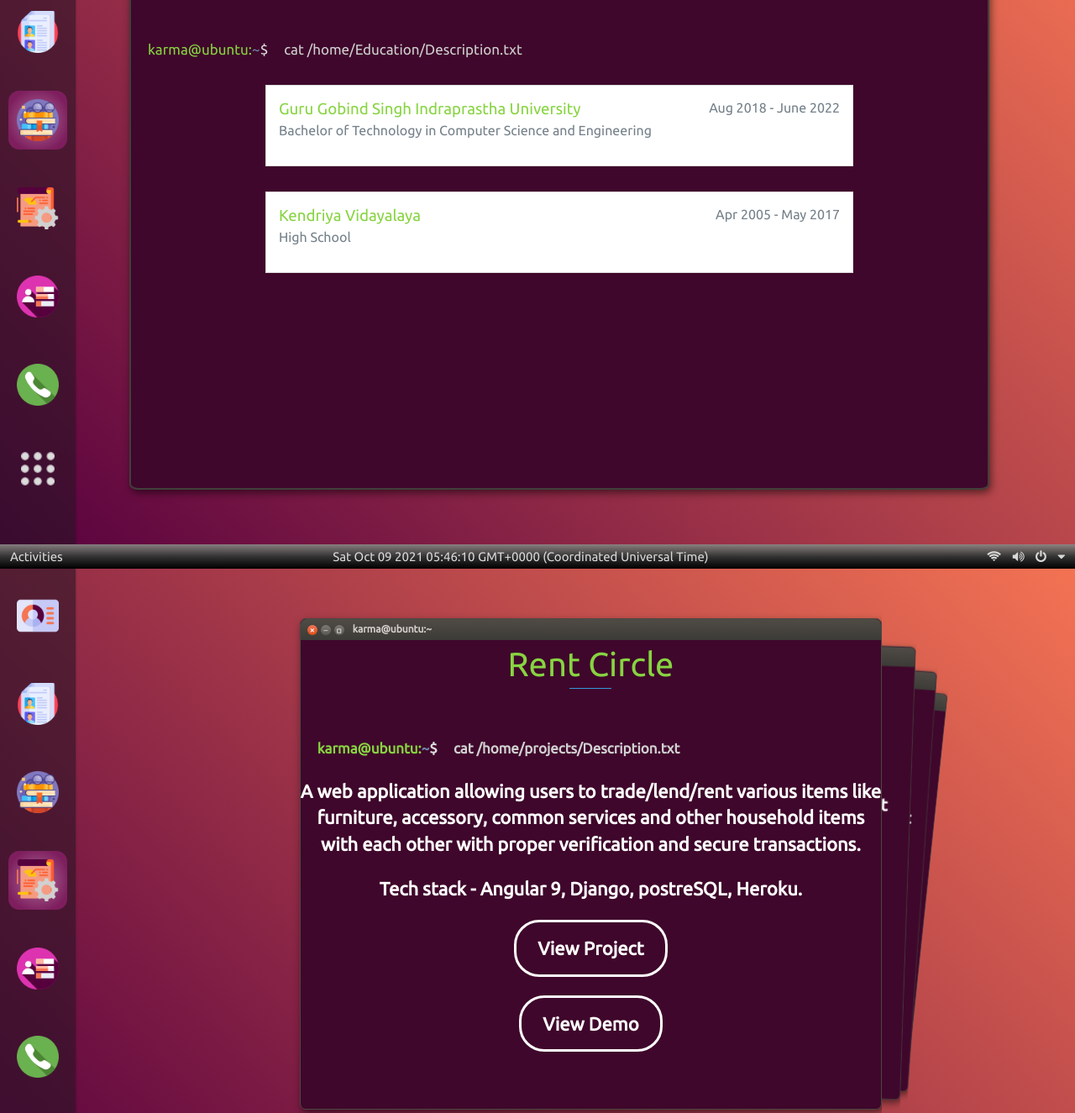
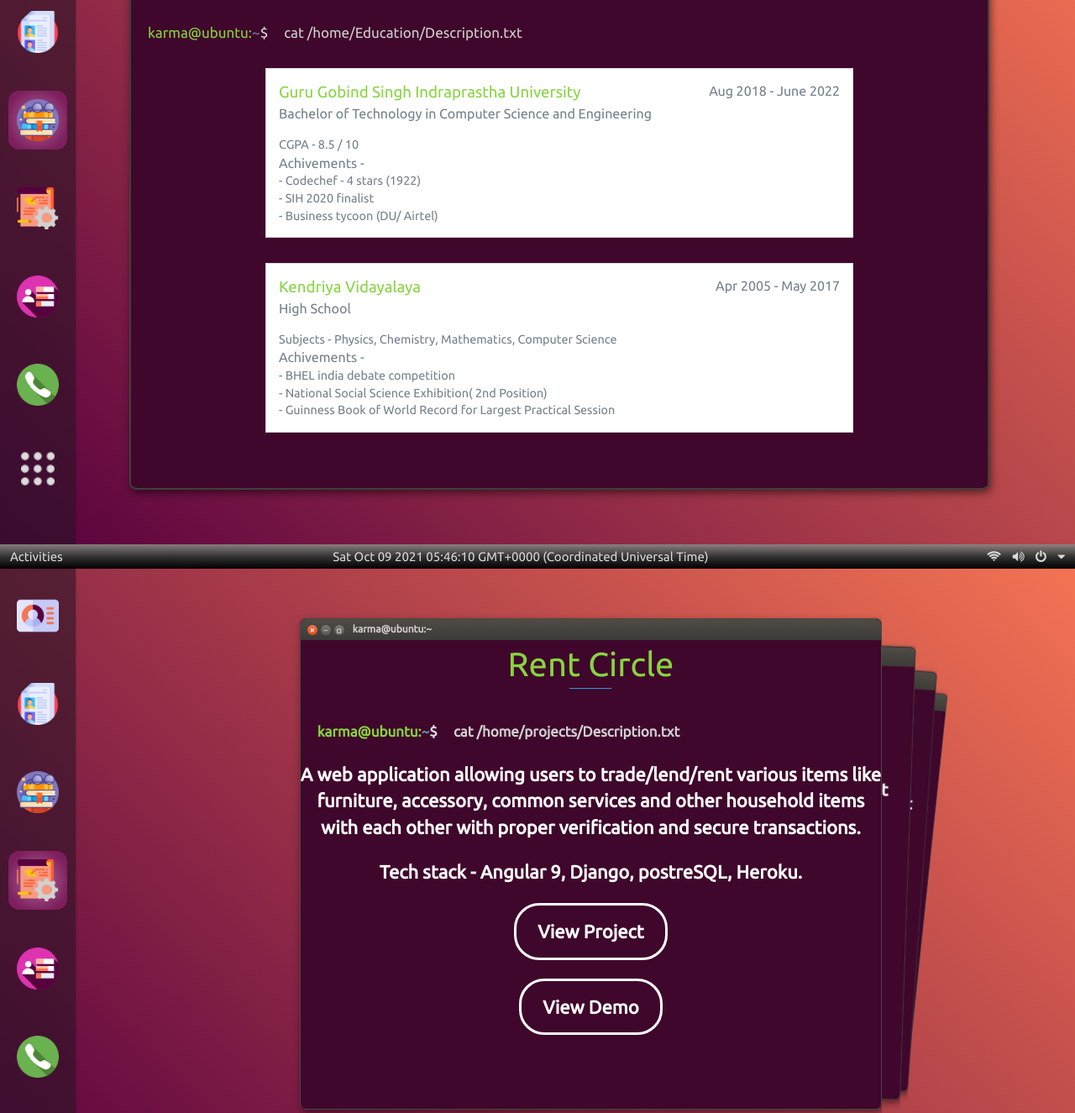
Before and after one commit to karma200020/portfolio, a website: page index.html in a window 1280 px wide. Shown: the part 2552-3877 px from the top of the page at 84% size. Drawn offline with nearby package versions, Linux system fonts and the light colour scheme.

Commit message:
adding links

```diff
--- a/index.html
+++ b/index.html
@@ -403,6 +403,11 @@
                             <h3>Guru Gobind Singh Indraprastha University</h3>
                             <span class="education-date">Aug 2018 - June 2022</span>
                             <h4>Bachelor of Technology in Computer Science and Engineering</h4>
+                            <p>CGPA - 8.5 / 10</p>
+                            <h4 style="margin-bottom: 0;">Achivements -</h4>
+                            <p>- Codechef - 4 stars (1922)</p>
+                            <p>- SIH 2020 finalist</p>
+                            <p>- Business tycoon (DU/ Airtel)</p>
                         </div>
                         <!-- End .education-block -->
 
@@ -410,6 +415,11 @@
                             <h3>Kendriya Vidayalaya</h3>
                             <span class="education-date">Apr 2005 - May 2017</span>
                             <h4>High School</h4>
+                            <p>Subjects - Physics, Chemistry, Mathematics, Computer Science</p>
+                            <h4 style="margin-bottom: 0;">Achivements -</h4>
+                            <p>- BHEL india debate competition</p>
+                            <p>- National Social Science Exhibition( 2nd Position) </p>
+                            <p>- Guinness Book of World Record for Largest Practical Session</p>
                         </div>
                         <!-- End .education-block -->
                     </div>
@@ -487,9 +497,9 @@
                                 <p></p>
                                 <p></p>
                                 <p>A web application allowing users to trade/lend/rent various items like furniture, accessory, common services and other household items with each other with proper verification and secure transactions.</p><p> Tech stack - Angular 9, Django, postreSQL, Heroku.</p>
-                                <a href="#" class="btn-rounded-white">View Project</a>
+                                <a href="https://github.com/karma200020/RentCircle" target="_blank" class="btn-rounded-white">View Project</a>
                                 <p></p>
-                                <a href="#" class="btn-rounded-white">View Demo</a>
+                                <a href="https://rentcircle.herokuapp.com/" target="_blank" class="btn-rounded-white">View Demo</a>
                             </div>
                           </div>
                           <div class="swiper-slide">
@@ -507,9 +517,9 @@
                                 <p></p>
                                 <p></p>
                                 <p>A Real Time Code Collaboration Tool for Pair programming built using sockets. Allows users to save, download, and run ( 30+ languages supported ) their code. <p></p> Tech stack - React.js, Node.js, Heroku. </p>
-                                <a href="#" class="btn-rounded-white">View Project</a>
+                                <a href="https://github.com/karma200020/pair-programming" target="_blank" class="btn-rounded-white">View Project</a>
                                 <p></p>
-                                <a href="#" class="btn-rounded-white">View Demo</a>
+                                <a href="https://codecolabapp.herokuapp.com/" target="_blank" class="btn-rounded-white">View Demo</a>
                             </div>
                           </div>
                           <div class="swiper-slide">
@@ -527,9 +537,9 @@
                                 <p></p>
                                 <p></p>
                                 <p>A complete portal where users can create discussions groups, get personalized daily news and track currency statistics using visualization for their choice of crypto currencies. <p></p> Tech stack - React.js, Node.js, Heroku.  </p>
-                                <a href="#" class="btn-rounded-white">View Project</a>
+                                <a href="https://github.com/karma200020/cryptex" target="_blank" class="btn-rounded-white">View Project</a>
                                 <p></p>
-                                <a href="#" class="btn-rounded-white">View Demo</a>
+                                <a href="https://cryptexapp.herokuapp.com/" target="_blank" class="btn-rounded-white">View Demo</a>
                             </div>
                           </div>
                           <div class="swiper-slide">
@@ -547,9 +557,7 @@
                                 <p></p>
                                 <p></p>
                                 <p> A web application designed to make internet accessible to the specially abled population. Allows navigation through easily accessible/ distinguishable key and voice instructions.</p>
-                                <a href="#" class="btn-rounded-white">View Project</a>
-                                <p></p>
-                                <a href="#" class="btn-rounded-white">View Demo</a>
+                                <a href="https://github.com/karma200020/enabled" target="_blank" class="btn-rounded-white">View Project</a>
                             </div>
                           </div>
                         </div>
--- a/scss/styles.scss
+++ b/scss/styles.scss
@@ -931,7 +931,7 @@
 
     h2 {
         color: $title;
-        margin-bottom: 40px;
+        margin-bottom: 2rem;
         font-size: 40px;
     }
 }
```
Also changed, not shown: css/styles.css.
